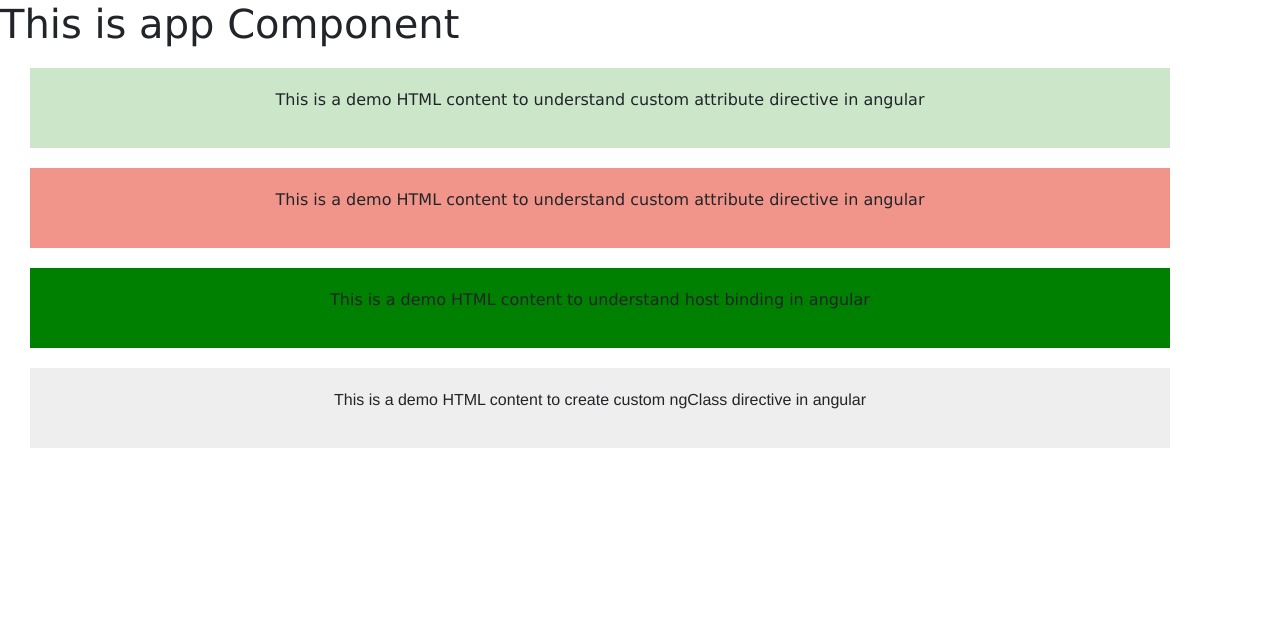
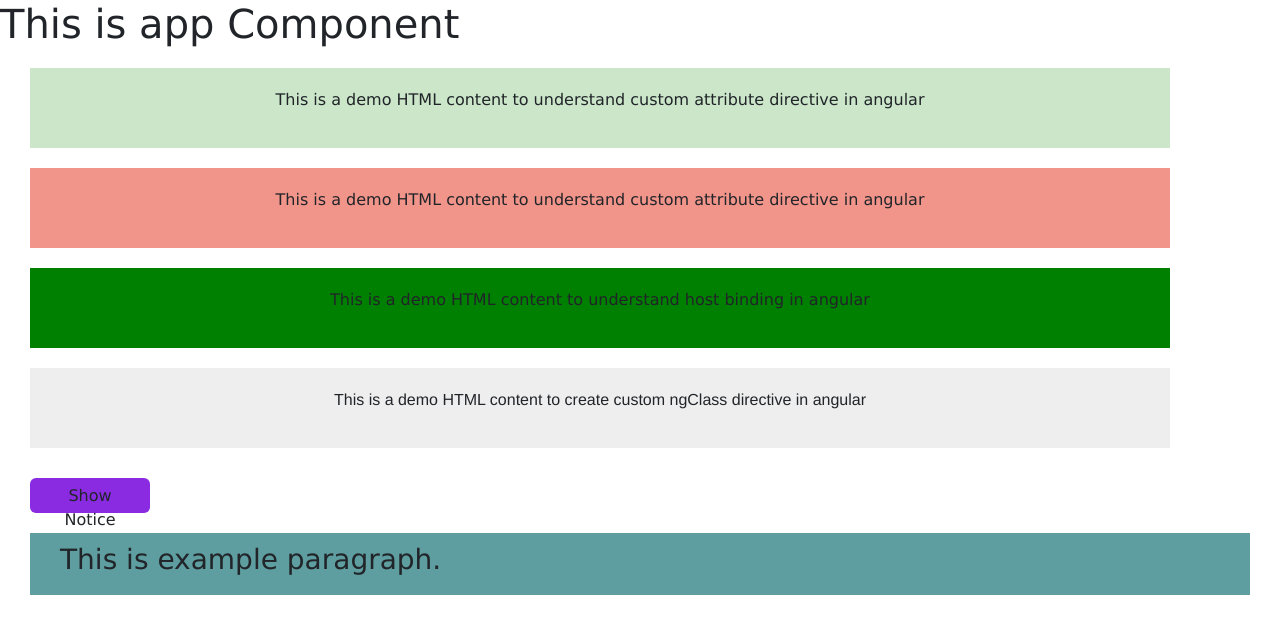
Before and after one commit to joynalam67598/Angular-Lessons, an Angular app in the folder first-ng-app/: page / in a window 1280 px wide. Shown: the top 634 px of the page. Built offline with nearby package versions, Linux system fonts and the light colour scheme.

Commit message:
How structural Directive works behind the seen.

```diff
--- a/first-ng-app/src/app/app.component.css
+++ b/first-ng-app/src/app/app.component.css
@@ -21,3 +21,20 @@ button {
     font-size: 16px;
     font-family: "Franklin Gothic Medium", "Arial Narrow", Arial, sans-serif;
 }
+
+.info-container {
+    margin: 10px 30px;
+    padding: 10px 30px;
+}
+.btn {
+    width: 120px;
+    height: 35px;
+    border: none;
+}
+.notice {
+    background-color: cadetblue;
+}
+.btn-notice {
+    margin: 10px 30px;
+    background-color: blueviolet;
+}
--- a/first-ng-app/src/app/app.component.html
+++ b/first-ng-app/src/app/app.component.html
@@ -29,3 +29,29 @@
         angular
     </p>
 </div>
+
+<button class="btn btn-notice" (click)="displayNotice()">Show Notice</button>
+
+<!-- <div class="info-container notice" *ngIf="display; else #myVar">
+    <h3>THis is important notice!</h3>
+    <p>This is a notice issued for all website users.</p>
+    |
+    V
+</div> -->
+<!-- <ng-template #myVar>
+    <div class="info-container notice">
+        <h3>This is example paragraph.</h3>
+    </div>
+</ng-template> -->
+
+<ng-template [ngIf]="display" [ngIfElse]="myVar">
+    <div class="info-container notice">
+        <h3>THis is important notice!</h3>
+        <p>This is a notice issued for all website users.</p>
+    </div>
+</ng-template>
+<ng-template #myVar>
+    <div class="info-container notice">
+        <h3>This is example paragraph.</h3>
+    </div>
+</ng-template>
--- a/first-ng-app/src/app/app.component.ts
+++ b/first-ng-app/src/app/app.component.ts
@@ -10,6 +10,7 @@ export class AppComponent {
 
     inputText: string = '';
     destroy: boolean = true;
+    display: boolean = false;
 
     onSubmit(inputElement: HTMLInputElement) {
         this.inputText = inputElement.value;
@@ -18,4 +19,8 @@ export class AppComponent {
     destoryComponent() {
         this.destroy = false;
     }
+
+    displayNotice() {
+        this.display = true;
+    }
 }
```
